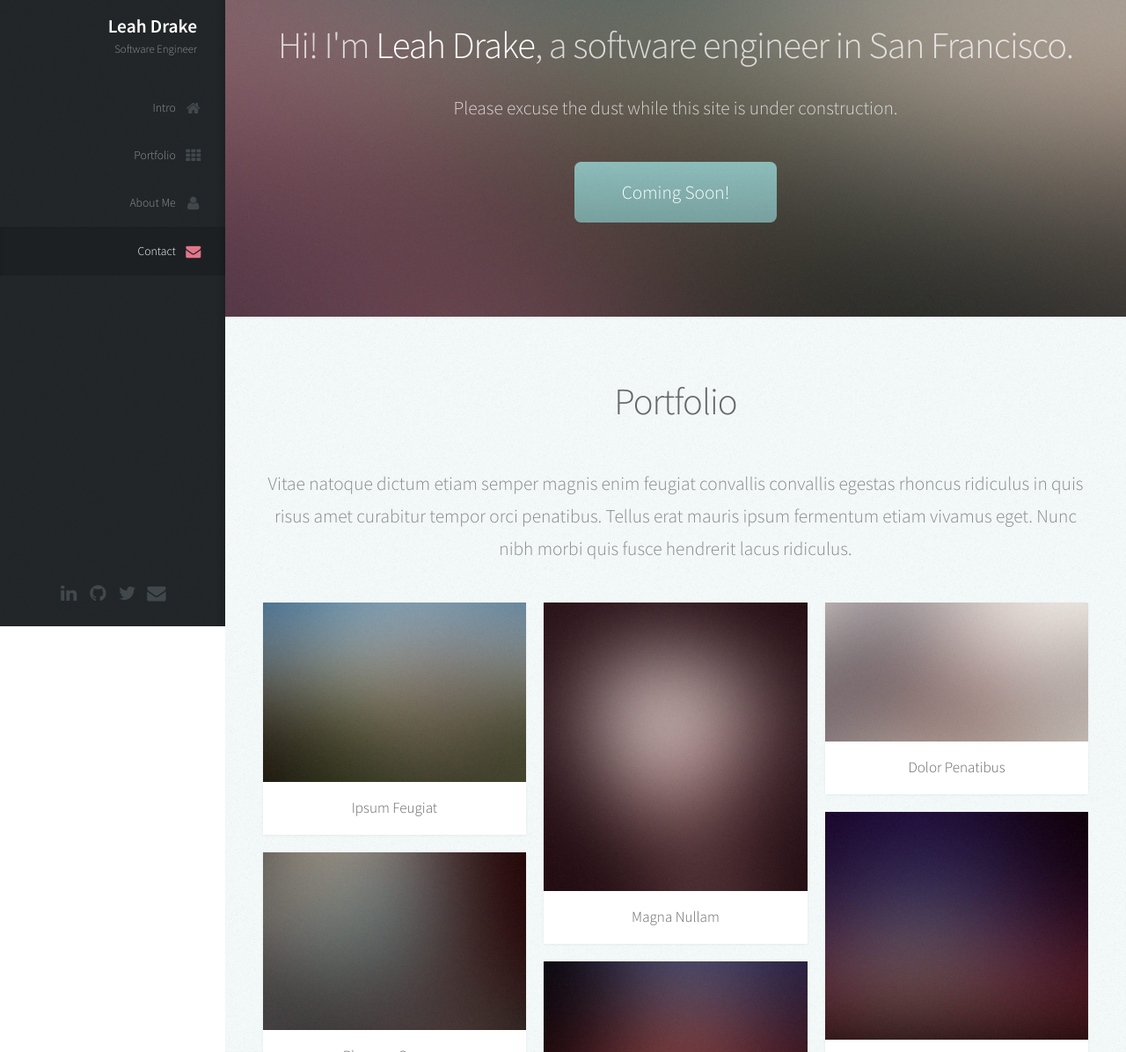
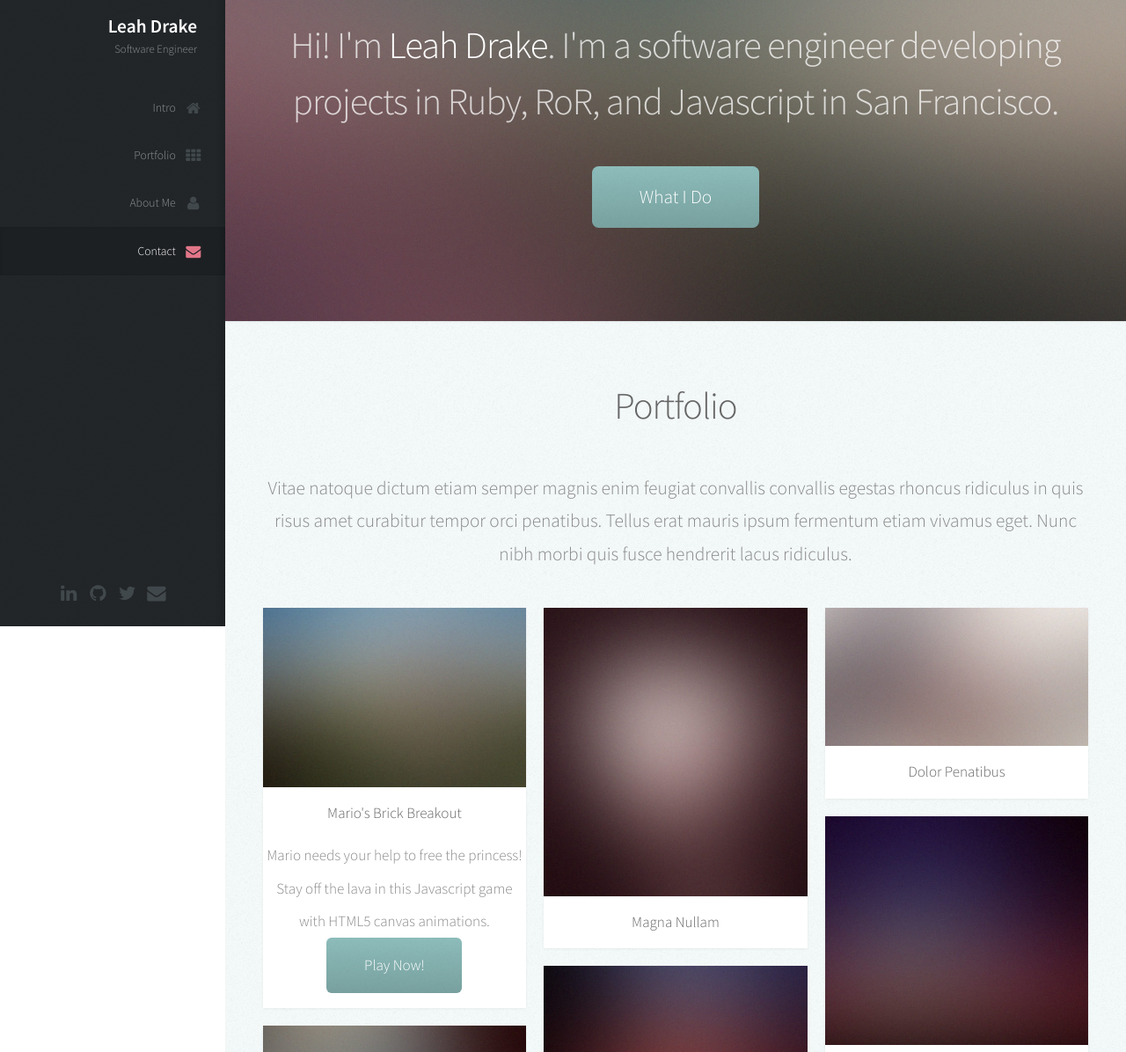
Before and after one commit to lbdrake/portfolio-website, a plain HTML site: page index.html in a window 1280 px wide. Shown: the part 88-1284 px from the top of the page at 88% size. Drawn offline with Linux system fonts and the light colour scheme.

Commit message:
Update portfolio text

```diff
--- a/index.html
+++ b/index.html
@@ -75,12 +75,11 @@
 						<div class="container">
 
 							<header>
-								<h2 class="alt">Hi! I'm <strong>Leah Drake</strong>, a software engineer in San Francisco.</h2>
-								<p>Please excuse the dust while this site is under construction.</p>
+								<h2 class="alt">Hi! I'm <strong>Leah Drake</strong>. I'm a software engineer developing projects in Ruby, RoR, and Javascript in San Francisco.</h2>
 							</header>
 
 							<footer>
-								<a href="#portfolio" class="button scrolly">Coming Soon!</a>
+								<a href="#portfolio" class="button scrolly">What I Do</a>
 							</footer>
 
 						</div>
@@ -102,9 +101,11 @@
 							<div class="row">
 								<div class="4u 12u$(mobile)">
 									<article class="item">
-										<a href="#" class="image fit"><img src="images/pic02.jpg" alt="" /></a>
+										<a href="#portfolio" class="image fit"><img src="images/pic02.jpg" alt="" /></a>
 										<header>
-											<h3>Ipsum Feugiat</h3>
+											<h3>Mario's Brick Breakout</h3>
+										<p>Mario needs your help to free the princess! Stay off the lava in this Javascript game with HTML5 canvas animations.</p>
+										<a href="#portfolio" class="button scrolly">Play Now!</a>
 										</header>
 									</article>
 									<article class="item">
```
Also changed, not shown: 1 other file.
